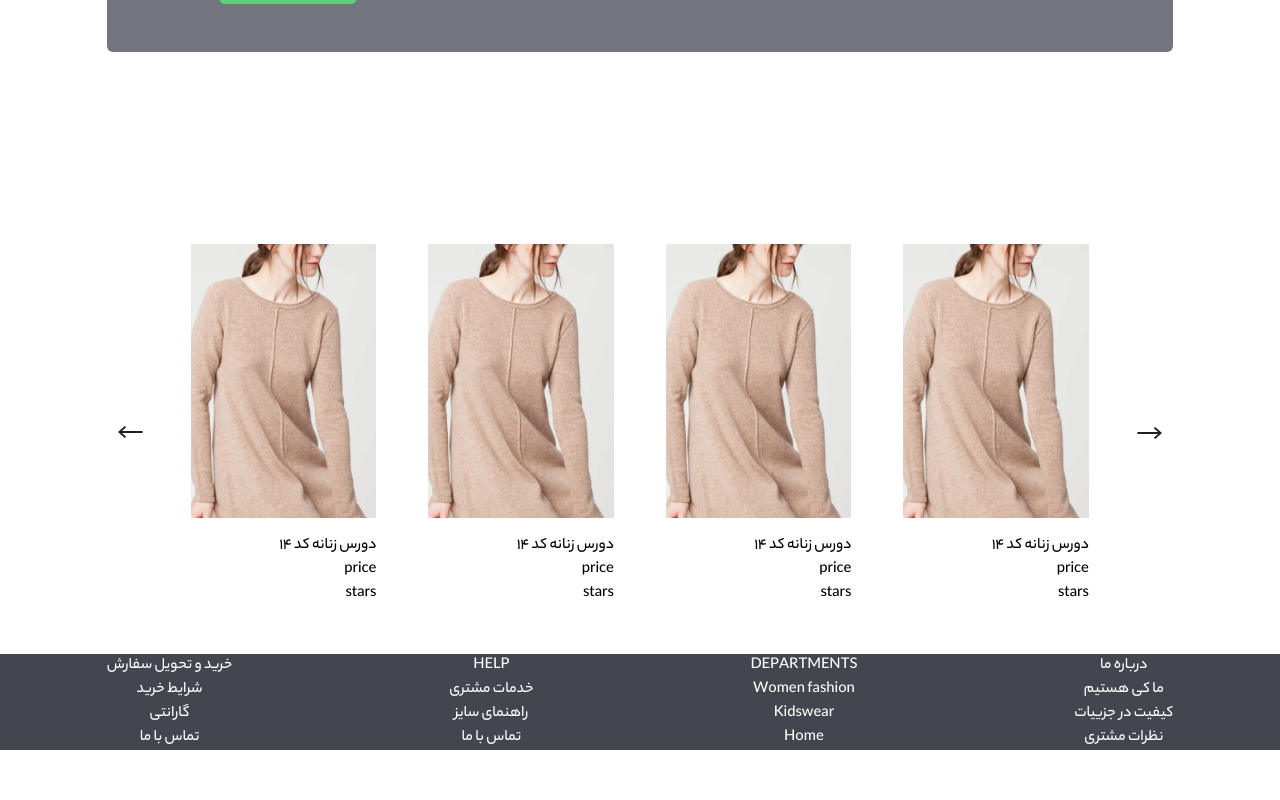
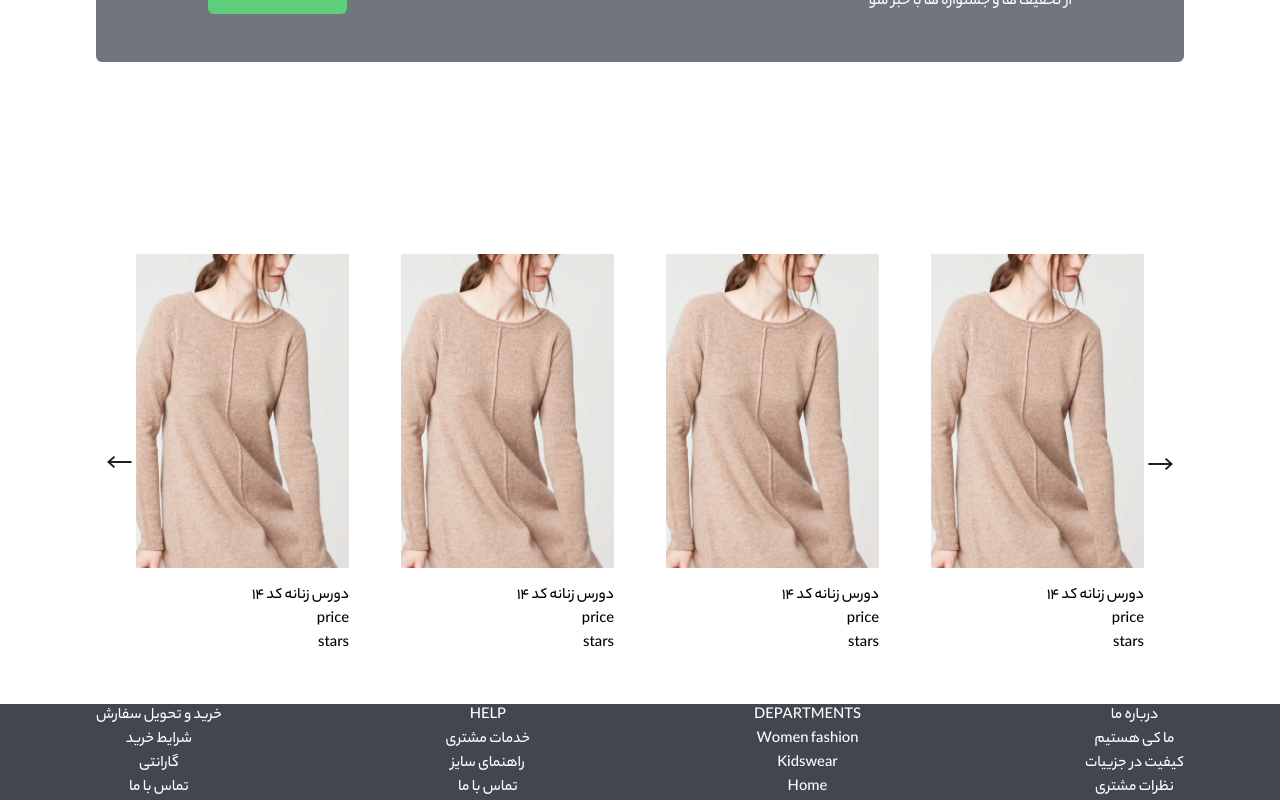
Before and after one commit to Saeed-Paris/eCommerce-Vue-template, a Vue app: page / in a window 1280 px wide. Shown: the part 780-1580 px from the top of the page. Before the commit the page ends 1530 px from the top, so only its background shows below. Built offline with nearby package versions, Linux system fonts and the light colour scheme; what tw-elements would draw is missing.

Commit message:
📐Change width of index Containers 📐

```diff
--- a/src/App.vue
+++ b/src/App.vue
@@ -6,11 +6,11 @@ import MainFooter from "./components/shared/MainFooter.vue";
 
 <template>
   <!-- <MainHeader /> -->
-  <main class="m-auto w-10/12">
+  <main class="m-auto w-17/20vw">
     <RouterView />
   </main>
   <footer class="-bg--c-dark-variant">
-    <MainFooter class="m-auto w-10/12" />
+    <MainFooter class="m-auto w-17/20vw" />
   </footer>
 </template>
 
--- a/src/components/home/ProductSlider.vue
+++ b/src/components/home/ProductSlider.vue
@@ -23,7 +23,7 @@ const modules = [Navigation];
         prevEl: '.swiper-button-prev',
       }"
       :modules="modules"
-      class="mySwiper w-11/12 px-6"
+      class="mySwiper w-17/20vw px-6"
     >
       <swiper-slide
         class="flex justify-center"
--- a/src/components/shared/MainHeader.vue
+++ b/src/components/shared/MainHeader.vue
@@ -4,7 +4,7 @@ import HeaderSvgGroup from "./HeaderSvgGroup.vue";
 import SearchBar from "./SearchBar.vue";
 </script>
 <template>
-  <header class="flex gap-16 w-10/12 m-auto py-4 inset-x-0">
+  <header class="flex gap-16 w-17/20vw m-auto py-4 inset-x-0">
     <h1><logo-svg /></h1>
     <nav class="flex gap-8 items-center">
       <router-link to="">مجصولات</router-link>
```
